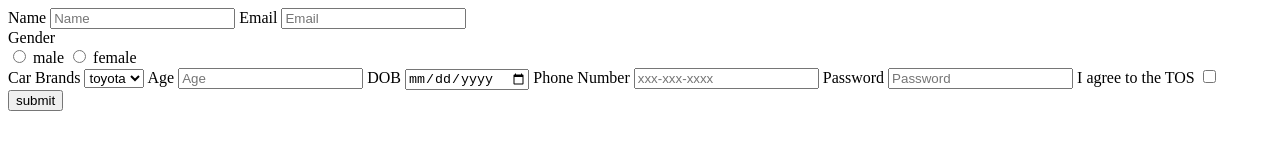
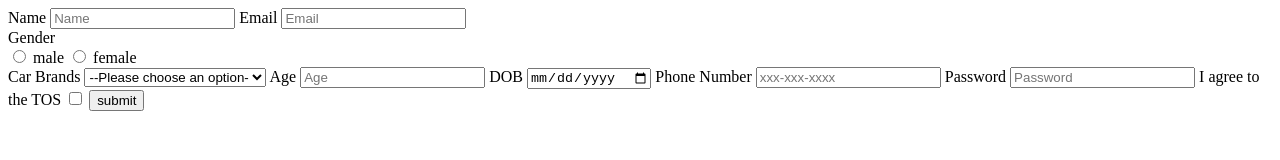
Before and after one commit to acciojob/signup-form-car-g00glecrackers, a website: page main.html in a window 1280 px wide. Drawn offline with Linux system fonts and the light colour scheme.

Commit message:
created a submission

```diff
--- a/main.html
+++ b/main.html
@@ -22,10 +22,11 @@
 
 
 		<label for="car">Car Brands</label>
-		<select id="car" type="select" placeholder="--Please choose an option--" required>
-			<option>toyota</option>
-			<option>honda</option>
-			<option>tata</option>
+		<select id="car" type="select" name="cars" required>
+			<option value="">--Please choose an option-</option>
+			<option value="toyota">toyota</option>
+			<option value="honda">honda</option>
+			<option value="tata">tata</option>
 		</select>
 		<label for="age">Age</label>
 		<input id="age" type="Number" required placeholder="Age">
```
